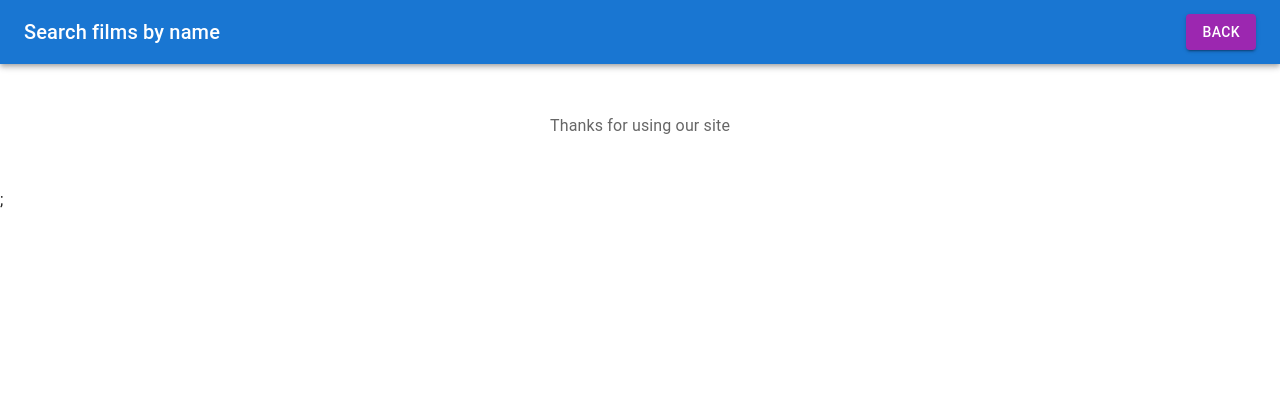
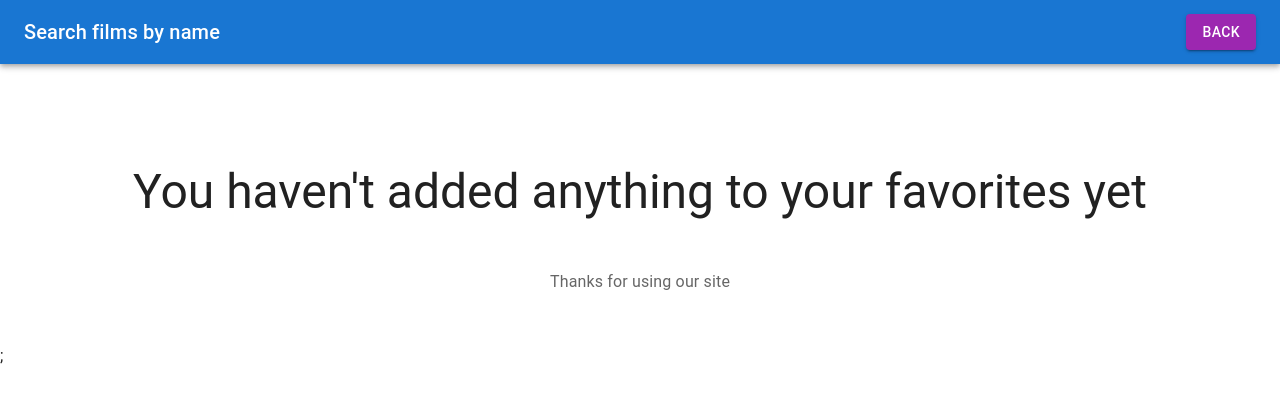
Before and after one commit to TnRuslan/test-movies-app, a Next.js app: page /favorite/favorite in a window 1280 px wide. Shown: the top 402 px of the page. Built offline with nearby package versions, Linux system fonts and the light colour scheme.

Commit message:
add fixes

```diff
--- a/pages/favorite/favorite.tsx
+++ b/pages/favorite/favorite.tsx
@@ -1,23 +1,16 @@
-import AppBar from '@mui/material/AppBar';
-import Button from '@mui/material/Button';
-import Card from '@mui/material/Card';
-import CardActions from '@mui/material/CardActions';
-import CardContent from '@mui/material/CardContent';
-import CardMedia from '@mui/material/CardMedia';
-import CssBaseline from '@mui/material/CssBaseline';
-import Grid from '@mui/material/Grid';
-import Box from '@mui/material/Box';
-import Toolbar from '@mui/material/Toolbar';
-import Typography from '@mui/material/Typography';
-import Container from '@mui/material/Container';
-import { createTheme, ThemeProvider } from '@mui/material/styles';
+import {
+  AppBar,
+  Button,
+  CssBaseline,
+  Grid,
+  Box,
+  Toolbar,
+  Typography,
+  Container,
+} from '@mui/material/';
+import { ThemeProvider } from '@mui/material/styles';
 import Head from 'next/head';
-import FilmSelect from '@/src/components/filmSelect';
-import Pagination from '@mui/material/Pagination';
-import Stack from '@mui/material/Stack';
 import Link from 'next/link';
-import { useRouter } from 'next/router';
-import { Skeleton } from '@mui/material';
 import { theme } from './../index';
 import { useAppSelector } from '@/src/hooks/hooks';
 import FilmCard from '@/src/components/card';
@@ -55,18 +48,13 @@ export default function FavoriteFilms(): React.ReactElement {
               </Grid>
             </Container>
           ) : (
-            <h1></h1>
+            <Typography
+              variant="h3"
+              sx={{ textAlign: 'center', marginTop: '100px' }}
+            >
+              You haven't added anything to your favorites yet
+            </Typography>
           )}
-
-          {/* <Box sx={{ display: 'flex', justifyContent: 'center' }}>
-              <Stack spacing={2}>
-                <Pagination
-                  count={pageQuantity}
-                  page={page}
-                  onChange={handlePagination}
-                />
-              </Stack>
-            </Box> */}
         </main>
 
         {/* Footer */}
--- a/pages/index.tsx
+++ b/pages/index.tsx
@@ -37,8 +37,6 @@ export default function Album() {
     isLoading,
   } = filmAPI.useGetFilmsByTitleQuery({ searchName, page });
 
-  console.log(isLoading);
-
   const handlePagination = (
     event: React.ChangeEvent<unknown>,
     value: number
@@ -72,6 +70,7 @@ export default function Album() {
         <main>
           <FilmSelect />
           {isLoading && (
+            <Box sx={{ textAlign: 'center' }}>
               <Rings
                 height="80"
                 width="80"
@@ -82,6 +81,7 @@ export default function Album() {
                 visible={true}
                 ariaLabel="rings-loading"
               />
+            </Box>
           )}
           {error && (
             <Typography variant="h3" color={'red'} sx={{ textAlign: 'center' }}>
@@ -111,7 +111,7 @@ export default function Album() {
             </Typography>
           )}
 
-          {pageQuantity > 0 && (
+          {pageQuantity > 1 && (
             <Box sx={{ display: 'flex', justifyContent: 'center' }}>
               <Stack spacing={2}>
                 <Pagination
--- a/src/components/filmSelect.tsx
+++ b/src/components/filmSelect.tsx
@@ -37,7 +37,7 @@ export default function FilmSelect(): React.ReactElement {
       <Box sx={{ display: 'flex', gap: '30px' }}>
         <TextField
           id="outlined-basic"
-          label="Outlined"
+          label="Film name"
           variant="outlined"
           value={filmName}
           onChange={handleChange}
--- a/styles/globals.css
+++ b/styles/globals.css
@@ -1,4 +1,4 @@
-:root {
+/* :root {
   --max-width: 1100px;
   --border-radius: 12px;
   --font-mono: ui-monospace, Menlo, Monaco, 'Cascadia Mono', 'Segoe UI Mono',
@@ -71,7 +71,7 @@
     --card-rgb: 100, 100, 100;
     --card-border-rgb: 200, 200, 200;
   }
-}
+} */
 
 * {
   box-sizing: border-box;
@@ -85,10 +85,6 @@ body {
   overflow-x: hidden;
 }
 
-body {
-  color: rgb(var(--foreground-rgb));
-}
-
 a {
   color: inherit;
   text-decoration: none;
```
Also changed, not shown: pages/film/[id].tsx (+24 -1 lines). Lines whose indentation alone changed are shown as unchanged.
